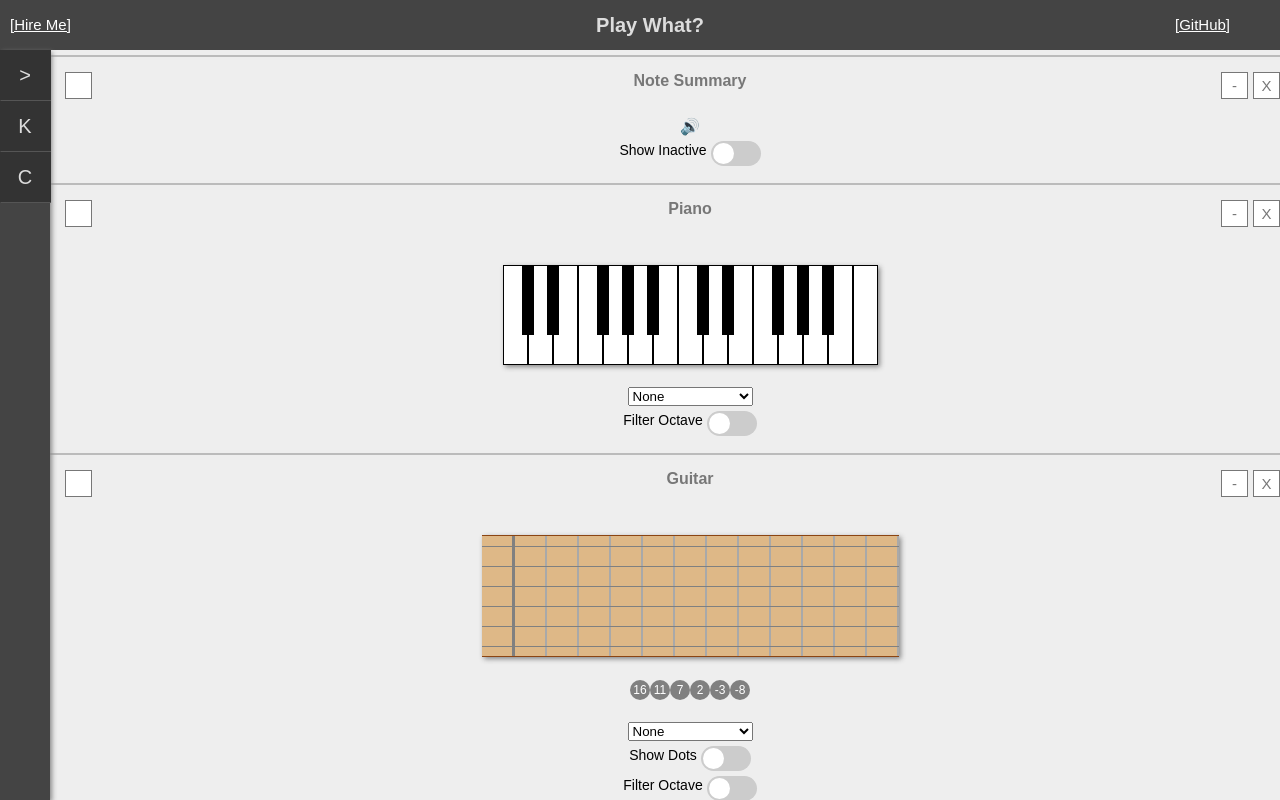
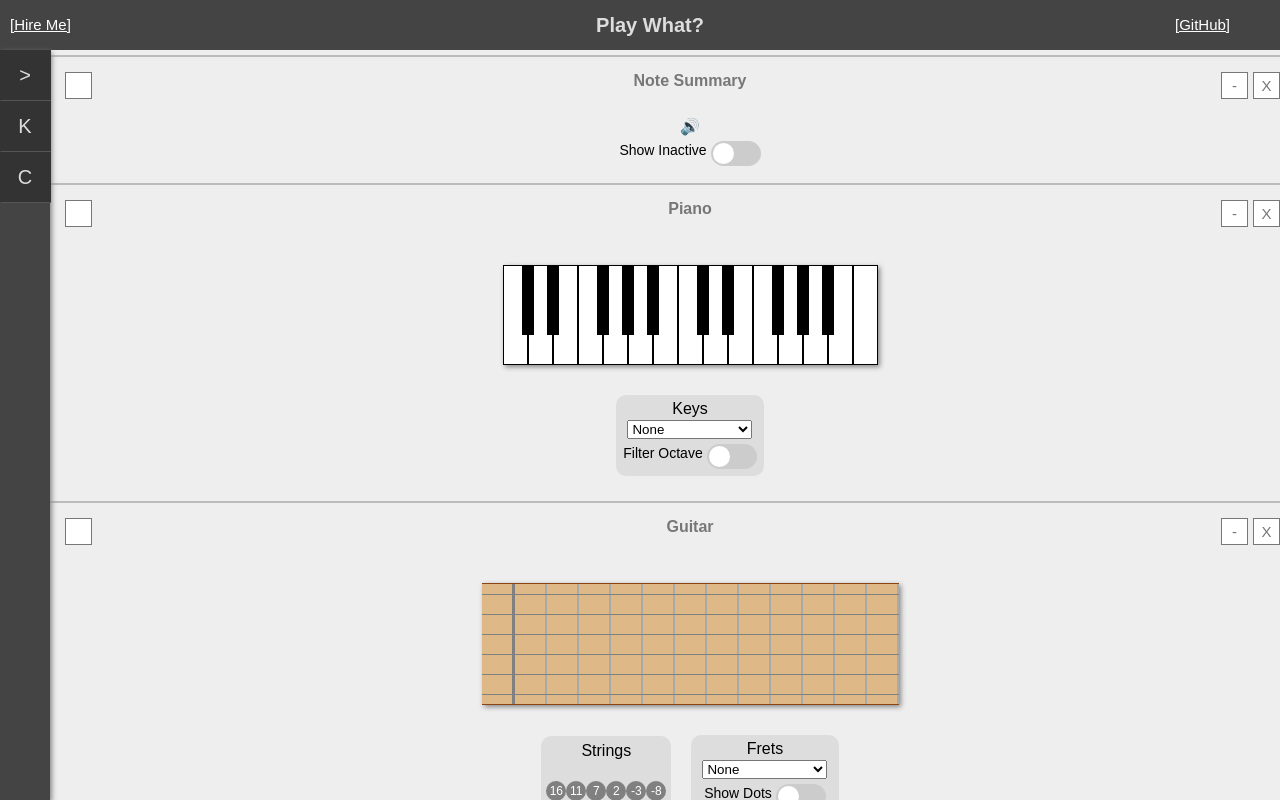
Before and after one commit to dan9418/play-what-beta, a React app: page / in a window 1280 px wide. Shown: the top 800 px of the page. Built offline with nearby package versions, Linux system fonts and the light colour scheme.

Commit message:
improve controls

```diff
--- a/src/Views/MainView/ViewManager/GuitarView/Guitar.tsx
+++ b/src/Views/MainView/ViewManager/GuitarView/Guitar.tsx
@@ -75,8 +75,13 @@ export class Guitar extends React.Component<GuitarProps, GuitarConfig> {
 
     getTuners = () => {
         let tuners = [];
-        for(let i = 0; i < this.state.strings.length; i++) {
-            tuners.push(<Tuner key={i} openPosition={this.state.strings[i].openPosition} tuneString={(position) => { this.tuneString(i + 1, position); }} />);
+        for (let i = 0; i < this.state.strings.length; i++) {
+            tuners.push(<Tuner
+                key={i}
+                openPosition={this.state.strings[i].openPosition}
+                tuneString={(position) => { this.tuneString(i + 1, position); }}
+                removeString={() => { this.removeString(i); }}
+            />);
         }
         return tuners;
     }
@@ -84,7 +89,7 @@ export class Guitar extends React.Component<GuitarProps, GuitarConfig> {
     insertString = (index) => {
         this.setState((oldState) => {
             return {
-                strings: [...oldState.strings.slice(0, index), {openPosition: 0}, ...oldState.strings.slice(index)]
+                strings: [...oldState.strings.slice(0, index), { openPosition: 0 }, ...oldState.strings.slice(index)]
             };
         });
     }
@@ -107,7 +112,7 @@ export class Guitar extends React.Component<GuitarProps, GuitarConfig> {
 
     getDots = () => {
         let dots = [];
-        for(let i = 0; i <= 12; i++) {
+        for (let i = 0; i <= 12; i++) {
             dots.push(<div className='guitar-fret-dots' key={i}>
                 {this.getDotsForFret(i % 12)}
             </div>);
@@ -124,15 +129,19 @@ export class Guitar extends React.Component<GuitarProps, GuitarConfig> {
                 {this.getDots()}
             </div>}
             <div className='guitar-config'>
-                <div className='tuner-container'>
+                <div className='string-controls-container'>
+                    <div className='string-controls-header'>Strings</div>
                     <div className='string-button' onClick={() => this.insertString(0)}>+</div>
                     {this.getTuners()}
                     <div className='string-button' onClick={() => this.insertString(this.state.strings.length)}>+</div>
                 </div>
+                <div className='fret-controls-container'>
+                    <div className='fret-controls-header'>Frets</div>
                     <DropdownSelector parameter={GUITAR_NOTE_LABEL_PARAMETER} updateParameter={this.updateParameter} />
                     <SwitchSelector parameter={{ id: 'showDots', name: 'Show Dots' }} updateParameter={this.updateParameter} />
                     <SwitchSelector parameter={{ id: 'filterOctave', name: 'Filter Octave' }} updateParameter={this.updateParameter} />
                 </div>
+            </div>
         </>;
     };
 }
--- a/src/Views/MainView/ViewManager/GuitarView/GuitarView.css
+++ b/src/Views/MainView/ViewManager/GuitarView/GuitarView.css
@@ -2,7 +2,6 @@
 
 .guitar {
 	margin: 20px;
-	margin-bottom: 0px;
     font-size: 12px;
     display: inline-block;
     border-top: 1px solid saddlebrown;
@@ -79,10 +78,26 @@
 
 /* Tuner */
 
-.tuner-container {
+.string-controls-container {
 	font-size: 12px;
 	line-height: 60px;
+	height: 100px;
 	vertical-align: middle;
+	display: inline-block;
+	margin: 10px;
+	background-color: #DDD;
+    padding: 5px;
+    border-radius: 10px;
+}
+
+.fret-controls-container {
+	font-size: 16px;
+	vertical-align: middle;
+	display: inline-block;
+	margin: 10px;
+	background-color: #DDD;
+    padding: 5px;
+    border-radius: 10px;
 }
 
 .tuner {
@@ -109,6 +124,10 @@
 	top: 20px;
 }
 
+.tuner-control.remove {
+	top: 40px;
+}
+
 .tuner:hover .tuner-control {
 	display: inline-block;
 }
@@ -133,6 +152,13 @@
 	display: none;
 }
 
-.tuner-container:hover .string-button {
+.string-controls-container:hover .string-button {
 	display: inline-block
 }
+
+
+.string-controls-header {
+	font-size: 16px;
+	line-height: 20px;
+	height: 20px;
+}
--- a/src/Views/MainView/ViewManager/GuitarView/Tuner.tsx
+++ b/src/Views/MainView/ViewManager/GuitarView/Tuner.tsx
@@ -3,6 +3,7 @@ import "./GuitarView.css";
 
 type TunerProps = {
     tuneString: any;
+    removeString: any;
     openPosition: number;
 }
 
@@ -21,6 +22,7 @@ export class Tuner extends React.Component<TunerProps, TunerState> {
             <div className='tuner-control up' onClick={() => { this.props.tuneString(this.props.openPosition + 1) }}>^</div>
             <div className='tuner-label'>{this.props.openPosition}</div>
             <div className='tuner-control down' onClick={() => { this.props.tuneString(this.props.openPosition - 1) }}>v</div>
+            <div className='tuner-control remove' onClick={this.props.removeString}>x</div>
         </div>;
     };
 }
--- a/src/Views/MainView/ViewManager/PianoView/Piano.tsx
+++ b/src/Views/MainView/ViewManager/PianoView/Piano.tsx
@@ -82,8 +82,12 @@ export class Piano extends React.Component<PianoProps, PianoConfig> {
                 {this.getPianoKeys()}
             </div>
             <div className='piano-config'>
-                <DropdownSelector parameter={NOTE_LABEL_PARAMETER} updateParameter={this.updateParameter} />
-                <SwitchSelector parameter={{id: 'filterOctave', name: 'Filter Octave'}} updateParameter={this.updateParameter}/>
+                <div className='piano-keys-controls-container'>
+                    <div className='piano-keys-controls-container-header'>Keys</div>
+                    <DropdownSelector parameter={NOTE_LABEL_PARAMETER} updateParameter={this.updateParameter} />
+                    <SwitchSelector parameter={{ id: 'filterOctave', name: 'Filter Octave' }} updateParameter={this.updateParameter} />
+                </div>
+
             </div>
         </>;
     }
--- a/src/Views/MainView/ViewManager/PianoView/PianoView.css
+++ b/src/Views/MainView/ViewManager/PianoView/PianoView.css
@@ -47,6 +47,18 @@
 	z-index: 10;
 }
 
+.piano-keys-controls-container {
+	background-color: #DDD;
+	margin: 10px;
+    padding: 5px;
+	border-radius: 10px;
+	display: inline-block;
+}
+
+.piano-keys-controls-container-header {
+	font-size: 16px;
+}
+
 /* Label */
 
 .piano-key-label {
```
Also changed, not shown: 1 other file (tests, documents, lock files or other folders). Lines whose indentation alone changed are shown as unchanged.
